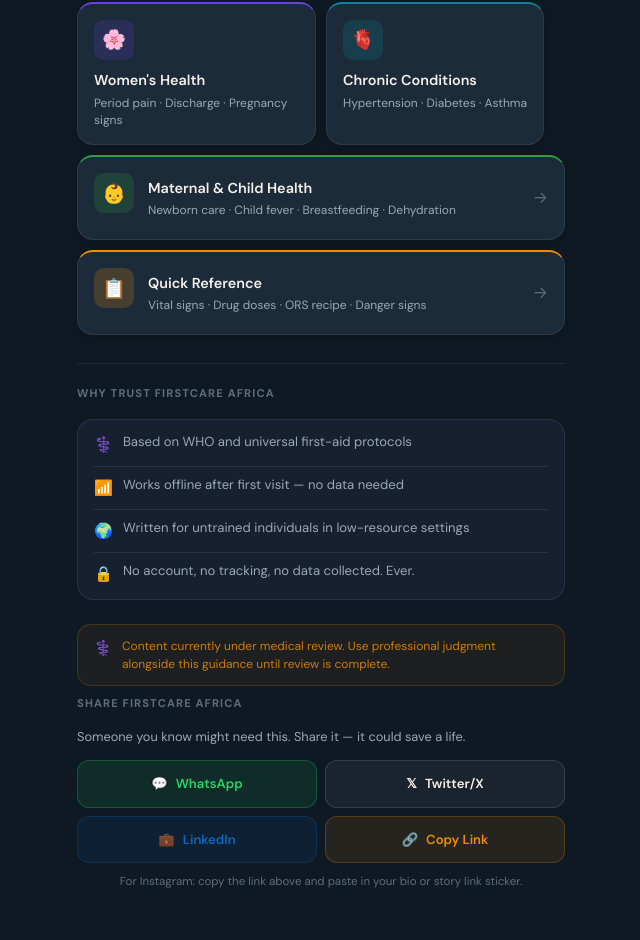
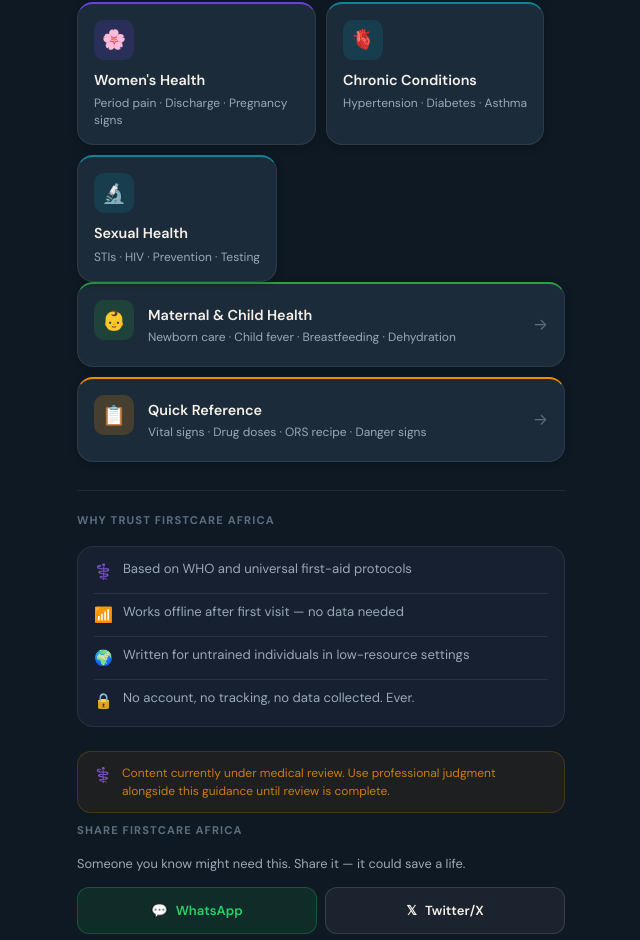
Before and after one commit to louisnkan/firstcareafrica, a Next.js app: page / in a window 1280 px wide. Shown: the part 962-1902 px from the top of the page, without its empty margins (319-959 px from the left). Built offline with nearby package versions, Linux system fonts and the light colour scheme.

Commit message:
Update page.js

```diff
--- a/app/page.js
+++ b/app/page.js
@@ -177,6 +177,17 @@
           </div>
         </Link>
       </div>
+<Link href="/category/sexual-health" style={{ textDecoration: 'none' }}>
+          <div className="card-chronic" style={{ height: '100%', minHeight: '110px' }}>
+            <div className="icon-badge badge-teal">🔬</div>
+            <h3 style={{ color: '#F5F0E8', fontSize: '0.9rem', marginBottom: '5px' }}>
+              Sexual Health
+            </h3>
+            <p style={{ color: '#9BA8B5', fontSize: '0.75rem', lineHeight: '1.4' }}>
+              STIs · HIV · Prevention · Testing
+            </p>
+          </div>
+        </Link>
 
       {/* MATERNAL — full width */}
       <Link href="/category/maternal-child"
```
